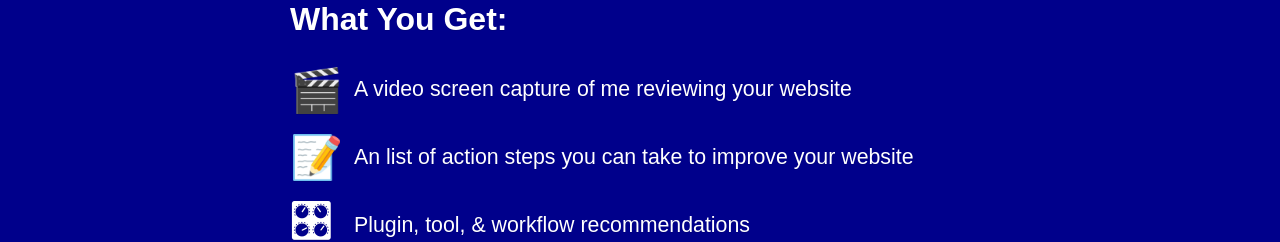
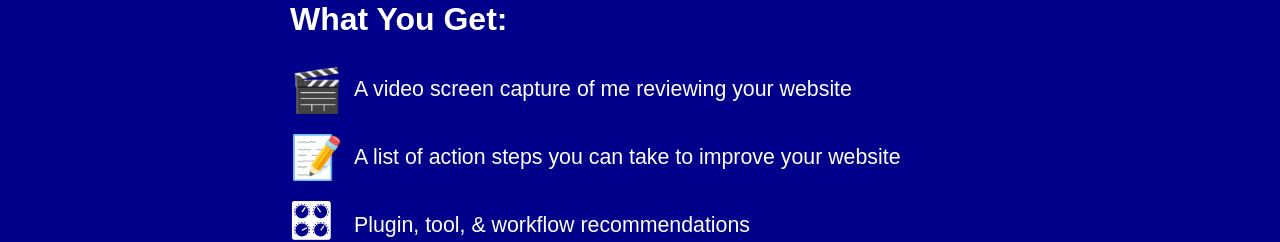
Before and after one commit to tomhodgins/responsiverehab.com, a plain HTML site: page index.html in a window 1280 px wide. Shown: the part 1649-1891 px from the top of the page. Drawn offline with Linux system fonts and the light colour scheme.

Commit message:
Remove 'n' from 'an list'

```diff
--- a/index.html
+++ b/index.html
@@ -44,7 +44,7 @@
   <h2>What You Get:</h2>
   <ul>
     <li data-bullet="🎬">A video screen capture of me reviewing your website
-    <li data-bullet="📝">An list of action steps you can take to improve your website
+    <li data-bullet="📝">A list of action steps you can take to improve your website
     <li data-bullet="🎛">Plugin, tool, & workflow recommendations
     <li data-bullet="🎨">Responsive technique examples to help your site
   </ul>
```
